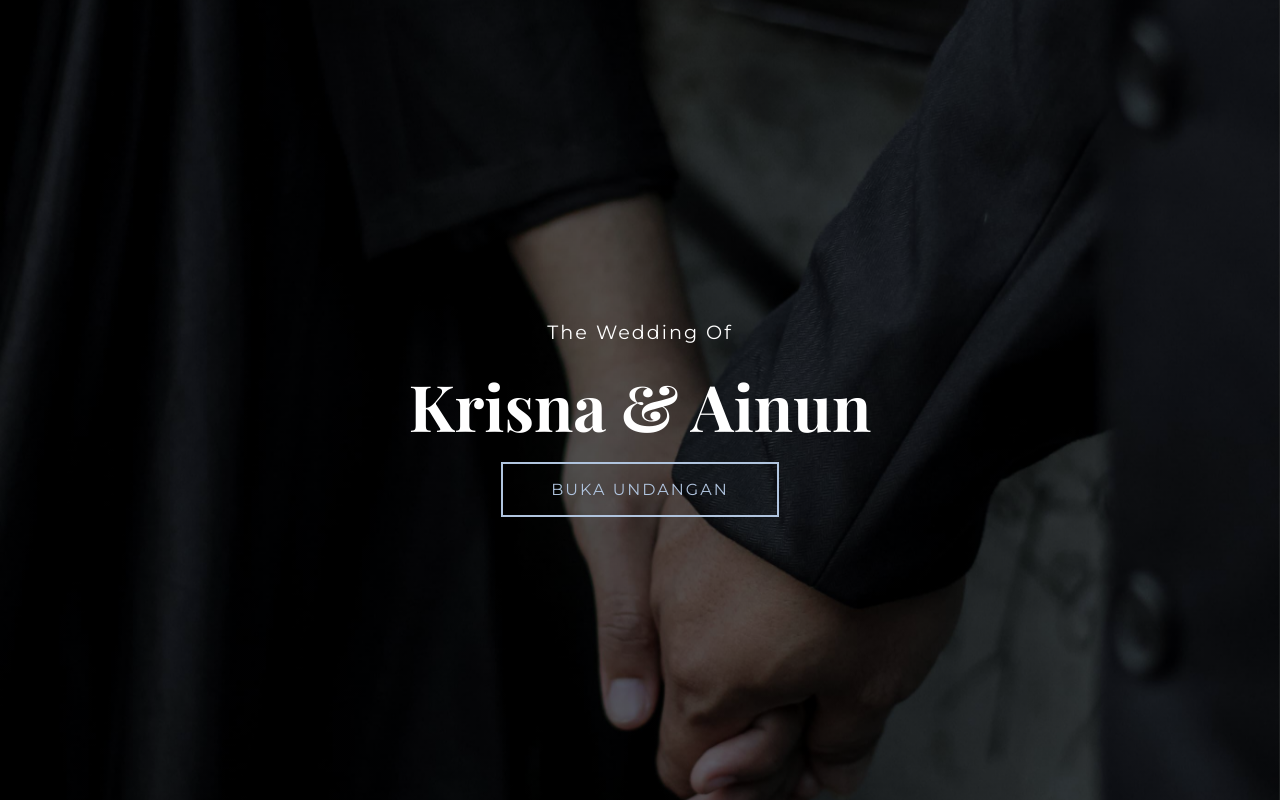
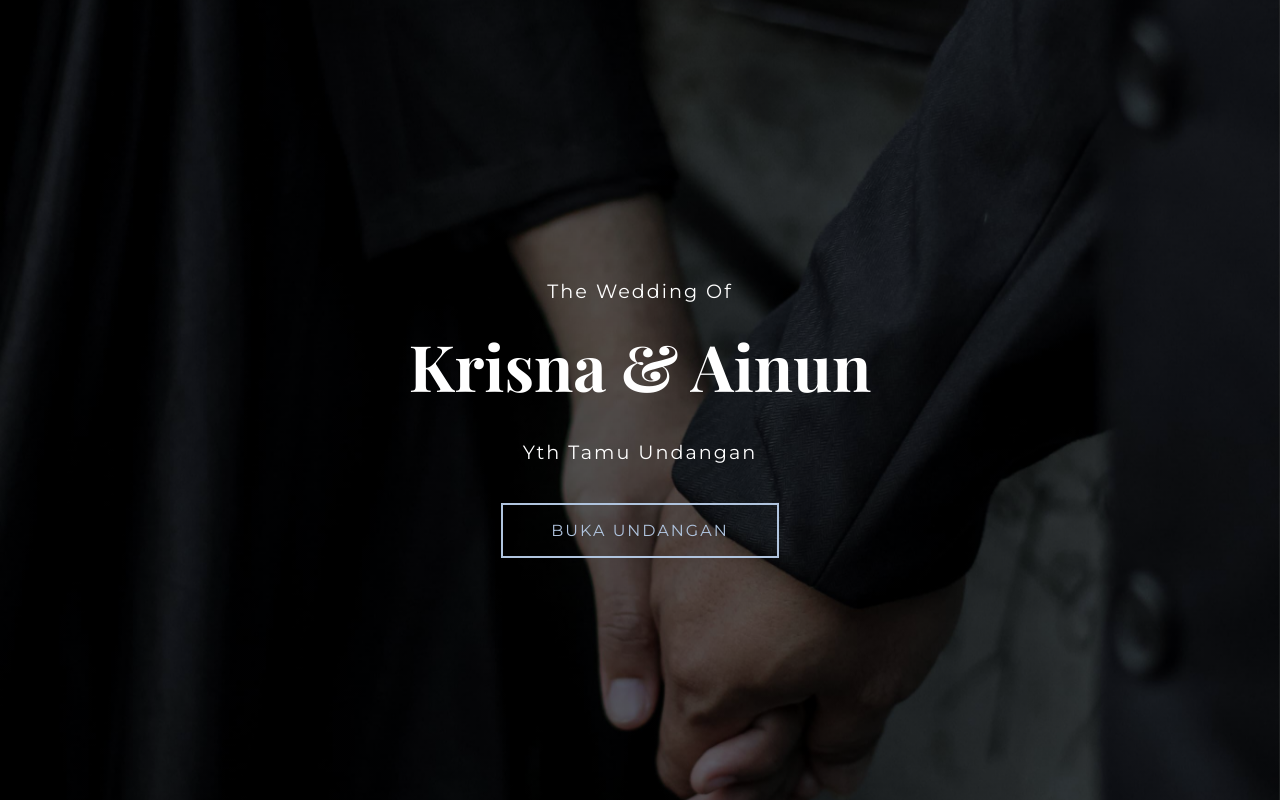
Before and after one commit to rama14685/undangan_pernikahan_-no_custom-, a PHP site: page /index.php in a window 1280 px wide. Run offline with PHP 8.4, Linux system fonts and the light colour scheme; data that the repository does not hold is empty.

Commit message:
merubah cover undangan dan juga merubah lagu

```diff
--- a/index.php
+++ b/index.php
@@ -70,6 +70,9 @@ $isOpened = isset($_GET['opened']) && $_GET['opened'] === 'true';
         <div class="cover-content">
             <p>The Wedding Of</p>
             <h1><?= $namaPanggilanPria ?> & <?= $namaPanggilanWanita ?></h1>
+            <p>Yth Tamu Undangan</p>
+            <br>
+            <br>
             <a href="?opened=true" id="open-invitation-btn" class="button">Buka Undangan</a>
         </div>
     </div>
```
